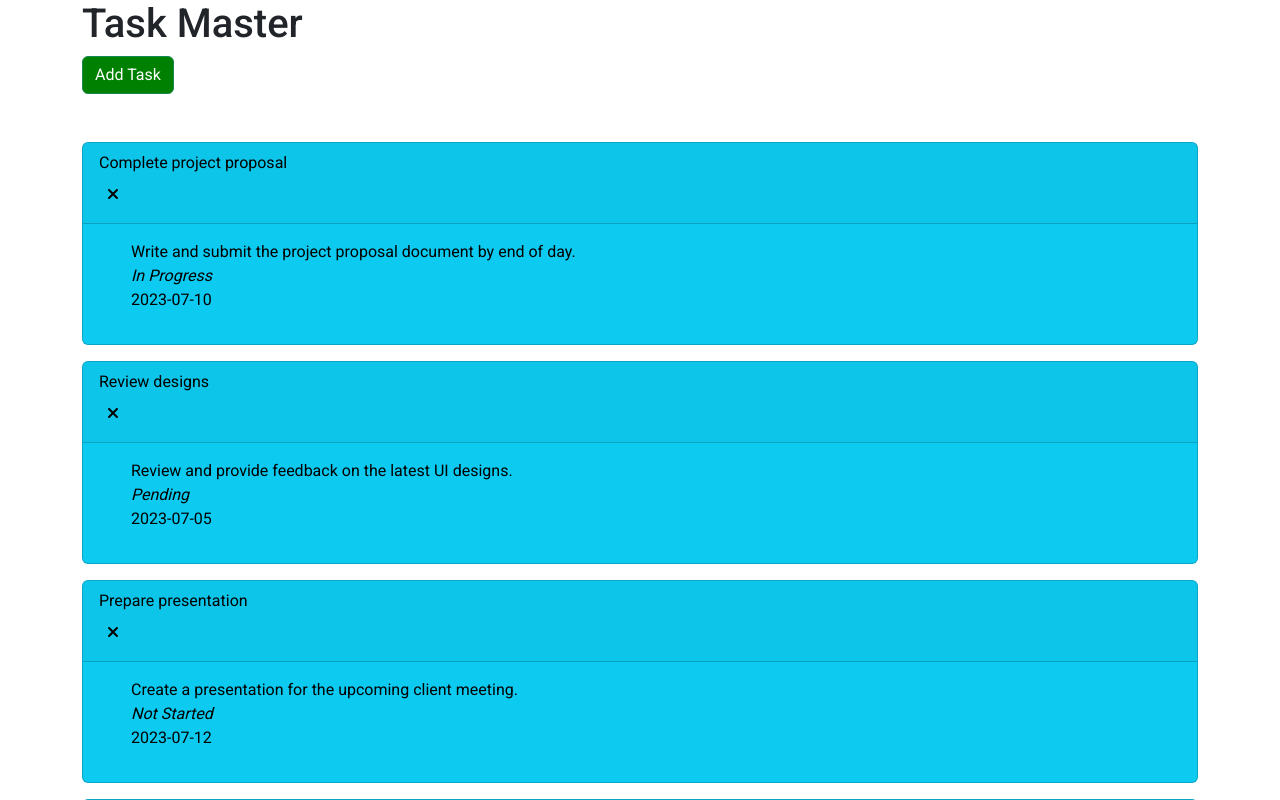
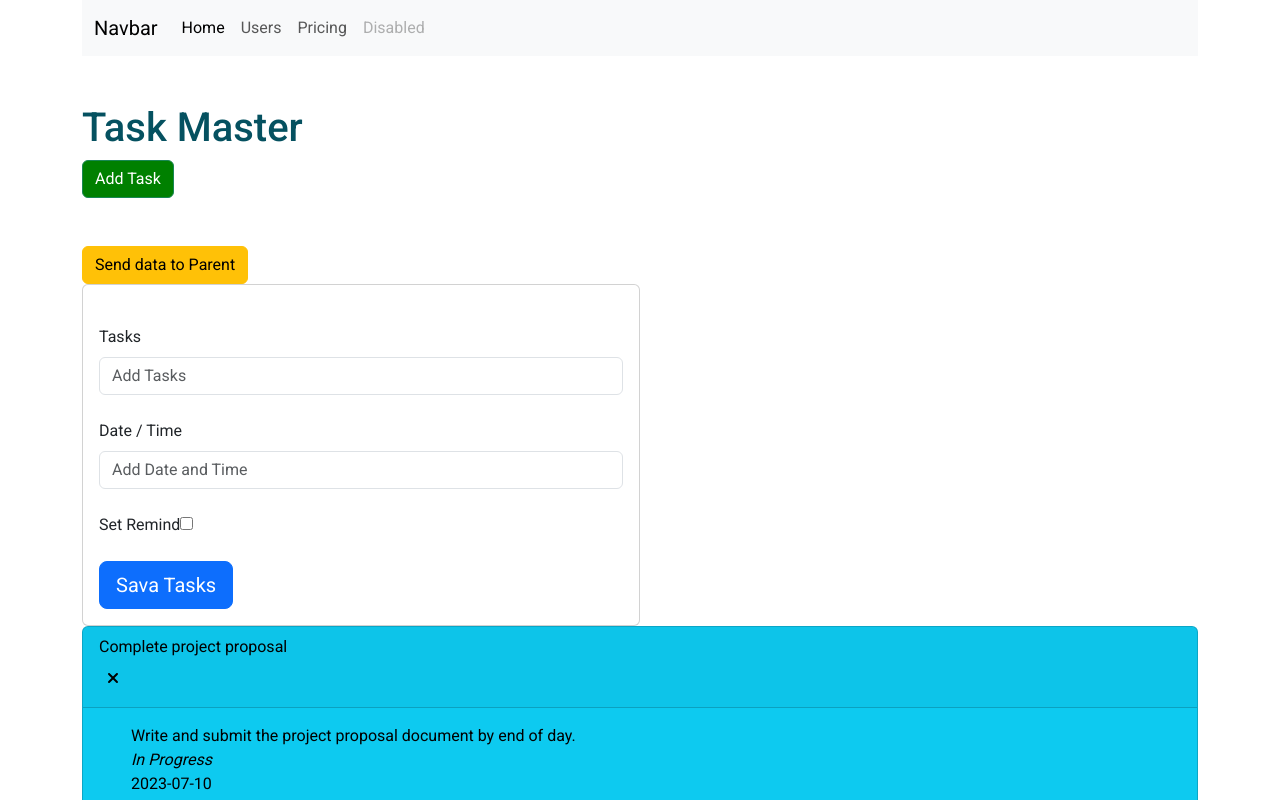
Before and after one commit to Hermass/angular_tasktraker, an Angular app: page / in a window 1280 px wide. Shown: the top 800 px of the page. Built offline with nearby package versions, Linux system fonts and the light colour scheme; data requests are answered from the project's data file.

Commit message:
Header menu added and defect fixing

```diff
--- a/src/app/app.component.html
+++ b/src/app/app.component.html
@@ -1,4 +1,5 @@
 <div class="container">
-  <app-header></app-header>
+  <app-header (notify)="parentMethod($event)"></app-header>
+  {{ childData}}
   <app-tasks></app-tasks>
 </div>
--- a/src/app/app.component.ts
+++ b/src/app/app.component.ts
@@ -7,4 +7,9 @@ import { Component } from '@angular/core';
 })
 export class AppComponent {
   title = 'tasktracker';
+
+  childData !: string;
+  parentMethod(data){
+    this.childData = data;
+  }
 }
--- /dev/null
+++ b/src/app/components/add-task/add-task.component.html
@@ -0,0 +1,25 @@
+
+<div class="card w-50">
+    <div class="card-body">
+        <form (ngSubmit)="onSubmit()">
+    <div class="mb-3 mt-4">
+        <label for="formGroupExampleInput" class="form-label">Tasks</label>
+        <input type="text" class="form-control" id="formGroupExampleInput" placeholder="Add Tasks" [(ngModel)]="text" name="text">
+    </div>
+    <div class="mb-3 mt-4">
+        <label for="formGroupExampleInput" class="form-label">Date / Time</label>
+        <input type="text" class="form-control" id="formGroupExampleInput" placeholder="Add Date and Time" [(ngModel)]="day" name="day">
+    </div>
+    <div class="mb-3 mt-4">
+
+        <label for="formGroupExampleInput" class="form-label">Set Remind</label>
+        <input type="checkbox" id="formGroupExampleInput" [(ngModel)]="reminder" name="reminder">
+    </div>
+
+
+    <p>{{ text }}</p>
+    <button type="submit" class="btn btn-lg btn-primary" >Sava Tasks</button>
+
+</form>
+</div>
+</div>
--- /dev/null
+++ b/src/app/components/add-task/add-task.component.ts
@@ -0,0 +1,45 @@
+import { Component, EventEmitter, Output } from '@angular/core';
+import { Task } from 'src/app/Tasks';
+
+@Component({
+  selector: 'app-add-task',
+  templateUrl: './add-task.component.html',
+  styleUrls: ['./add-task.component.scss']
+})
+export class AddTaskComponent {
+
+  @Output() onAddTask: EventEmitter<Task> = new EventEmitter();
+
+    text ?: string;
+    day ?: number;
+    reminder : boolean = false;
+
+
+
+ constructor(){
+
+ }
+
+ onSubmit(){
+  if(!this.text){
+    alert('Please add a Task!');
+    return;
+  }
+
+
+ //Creating the Object
+  const newTask = {
+  text: this.text,
+  day: this.day,
+  reminder: this.reminder,
+ };
+
+ //Emit Event
+//  this.onAddTask.emit(newTask);
+
+ //Clear the Form Value
+ this.text = '';
+ //this.day = '';
+ this.reminder = false;
+}
+}
--- a/src/app/components/header/header.component.html
+++ b/src/app/components/header/header.component.html
@@ -1,4 +1,33 @@
 <header>
-    <h1>{{ taskTitle }}</h1>
-    <app-button text="Add Task" color="green" (btnClick)="toggleAddTask()"></app-button>
+    <nav class="navbar navbar-expand-lg bg-body-tertiary">
+        <div class="container-fluid">
+          <a class="navbar-brand" href="#">Navbar</a>
+          <button class="navbar-toggler" type="button" data-bs-toggle="collapse" data-bs-target="#navbarNav" aria-controls="navbarNav" aria-expanded="false" aria-label="Toggle navigation">
+            <span class="navbar-toggler-icon"></span>
+          </button>
+          <div class="collapse navbar-collapse" id="navbarNav">
+            <ul class="navbar-nav">
+              <li class="nav-item">
+                <a class="nav-link active" aria-current="page" href="#">Home</a>
+              </li>
+              <li class="nav-item">
+                <a class="nav-link" href="#">Users</a>
+              </li>
+              <li class="nav-item">
+                <a class="nav-link" href="#">Pricing</a>
+              </li>
+              <li class="nav-item">
+                <a class="nav-link disabled">Disabled</a>
+              </li>
+            </ul>
+          </div>
+        </div>
+      </nav>
+      <div class="mt-5">
+        <h1 class="text-info-emphasis">{{ taskTitle }}</h1>
+        <app-button text="Add Task" color="green" (btnClick)="toggleAddTask()"></app-button>
+
+        <button type="button" class="btn btn-warning" (click) = passData()>Send data to Parent</button>
+      </div>
+
 </header>
--- a/src/app/components/header/header.component.ts
+++ b/src/app/components/header/header.component.ts
@@ -1,4 +1,4 @@
-import { Component } from '@angular/core';
+import { Component, EventEmitter, Output } from '@angular/core';
 
 @Component({
   selector: 'app-header',
@@ -12,4 +12,11 @@ export class HeaderComponent {
   toggleAddTask(){
     console.log('Toggle')
   }
+  @Output ()
+  notify: EventEmitter<string> = new EventEmitter<string>();
+
+  passData(){
+    this.notify.emit("This message come from Header");
+
+  }
 }
--- a/src/app/components/tasks/tasks.component.html
+++ b/src/app/components/tasks/tasks.component.html
@@ -1,3 +1,4 @@
+<app-add-task (onAddTask)="addTask($event)"></app-add-task>
 <app-task-item *ngFor="let task of tasks" [task]="task" (onDeleteTask)="deleteTask(task)">
 
 </app-task-item>
--- a/src/app/components/tasks/tasks.component.ts
+++ b/src/app/components/tasks/tasks.component.ts
@@ -23,6 +23,13 @@ export class TasksComponent {
     this.taskService.getTasks().subscribe((tasks) => (this.tasks = tasks));
   }
 
+  //For Add Task Logic
+
+  addTask(task: Task){
+    console.log(task)
+    this.taskService.addTask(task).subscribe((task) => (this.tasks.push(task)));
+  }
+  //For Delete Logic
   deleteTask(task: Task){
     this.taskService
     .deleteTask(task)
--- a/src/app/services/task.service.ts
+++ b/src/app/services/task.service.ts
@@ -1,5 +1,5 @@
 import { Injectable } from '@angular/core';
-import { HttpClient, HttpHeaders } from '@angular/common/http';
+import { HttpClient, HttpHeaders, HttpParamsOptions } from '@angular/common/http';
 import { Task } from '../Tasks';
 import { Observable } from 'rxjs';
 
@@ -27,4 +27,9 @@ export class TaskService {
     return this.http.delete<Task>(url);
   }
 
+
+    addTask(task: Task): Observable<Task>{
+      let httpOptions = {}
+      return this.http.post<Task>(this.apiUrl, task, httpOptions);
+    }
 }
```
Also changed, not shown: src/app/app.module.ts (+6 -2 lines), src/app/components/add-task/add-task.component.scss (added), 1 other file (tests, documents, lock files or other folders).
